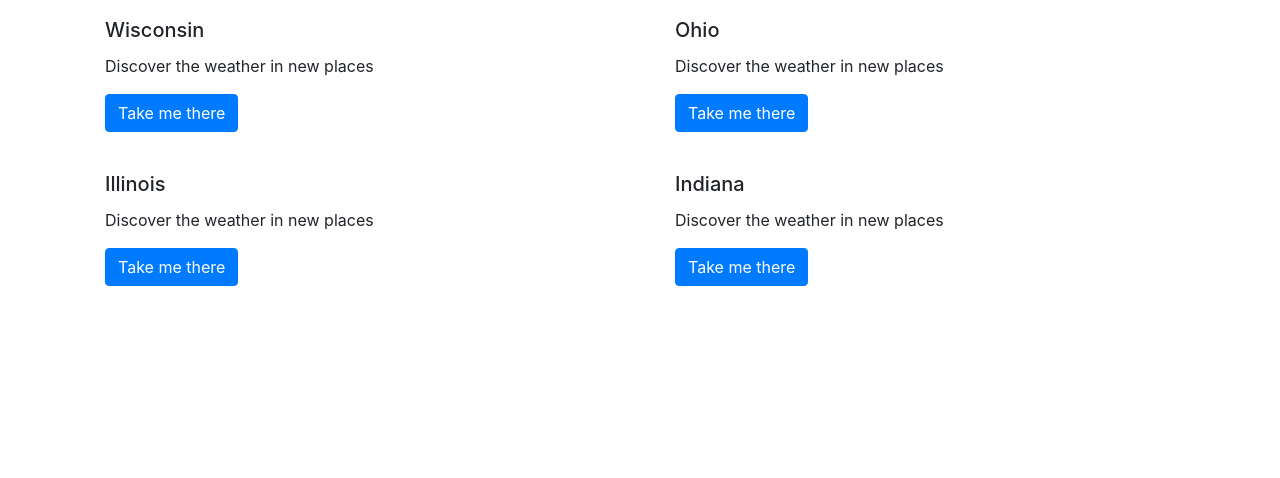
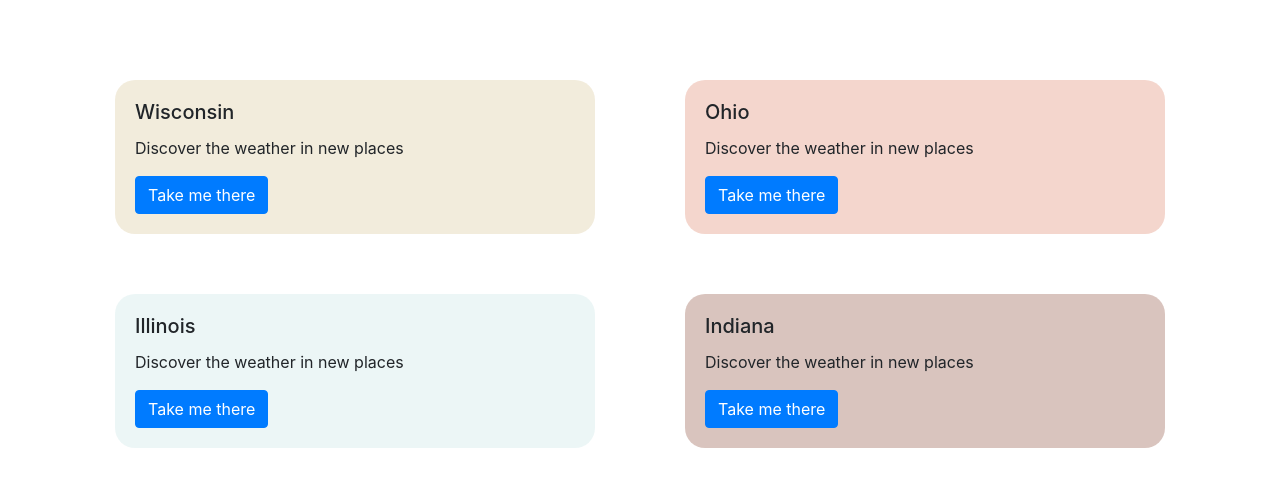
Before and after one commit to sjeneedavis/shelbyjeneedavis, a plain HTML site: page index.html in a window 1280 px wide. Shown: the part 344-822 px from the top of the page. Before the commit the page ends 800 px from the top, so only its background shows below. Drawn offline with nearby package versions, Linux system fonts and the light colour scheme; no server answers.

Commit message:
update styling

```diff
--- a/index.html
+++ b/index.html
@@ -4,7 +4,7 @@
     <meta charset="UTF-8" />
     <meta name="viewport" content="width=device-width, initial-scale=1.0" />
     <title>WeatherYes</title>
-    <link rel="stylesheet" href="style.css"/>
+
     <script src="https://unpkg.com/axios/dist/axios.min.js"></script>
 <link rel="preconnect" href="https://fonts.gstatic.com" crossorigin>
 <link href="https://fonts.googleapis.com/css2?family=Indie+Flower&display=swap" rel="stylesheet">
@@ -14,6 +14,7 @@
       integrity="sha384-ggOyR0iXCbMQv3Xipma34MD+dH/1fQ784/j6cY/iJTQUOhcWr7x9JvoRxT2MZw1T"
       crossorigin="anonymous"
     />
+    <style>
     .body {
   font-family: "Segoe UI", Tahoma, Geneva, Verdana, sans-serif;
 }
@@ -71,7 +72,7 @@ h2 {
 .bi-plus-square-fill {
   color: rgb(190, 80, 43);
 }
-
+</style>
   </head>
   <body>
     <body background= "min.jpeg">
```
